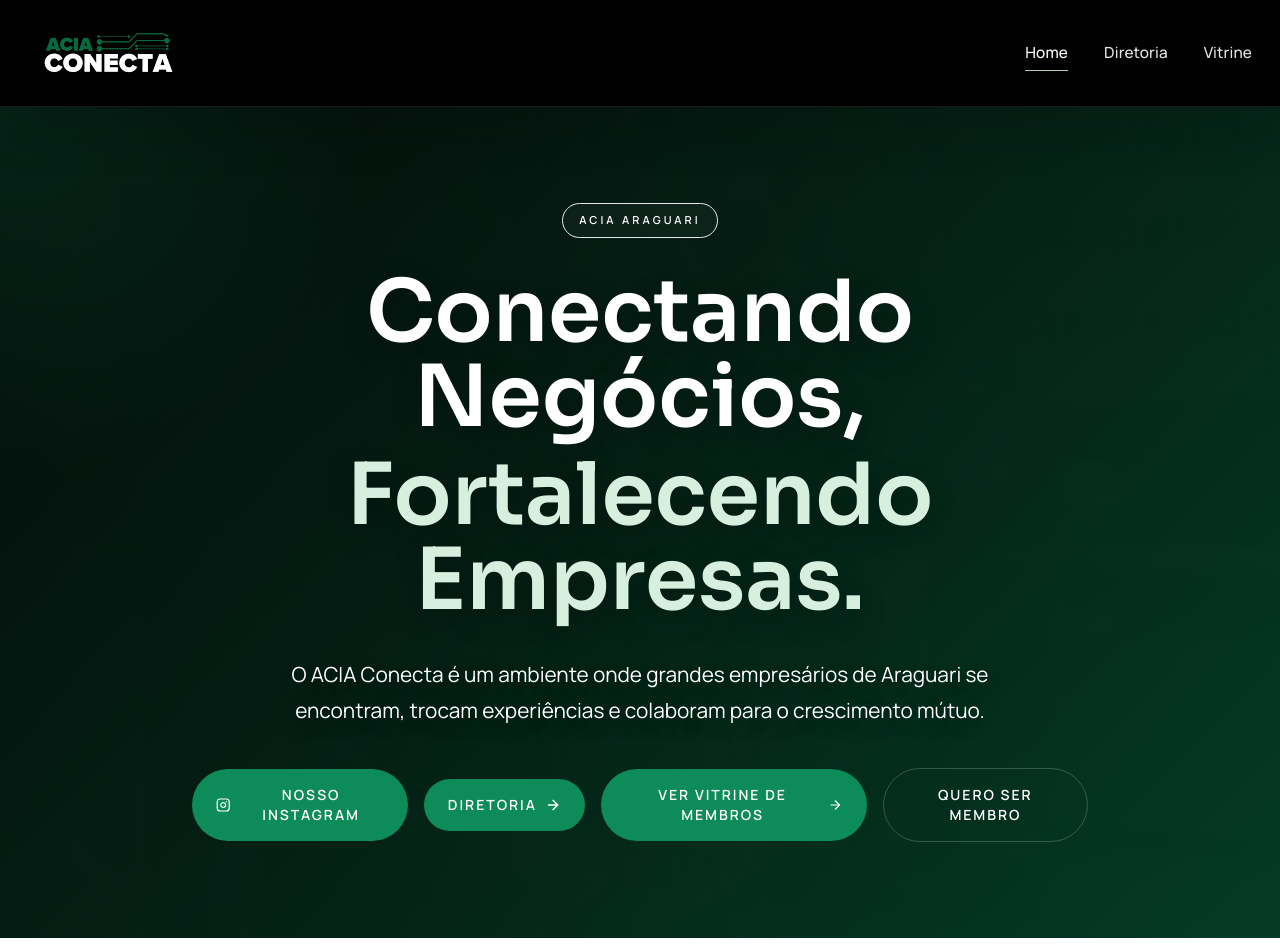
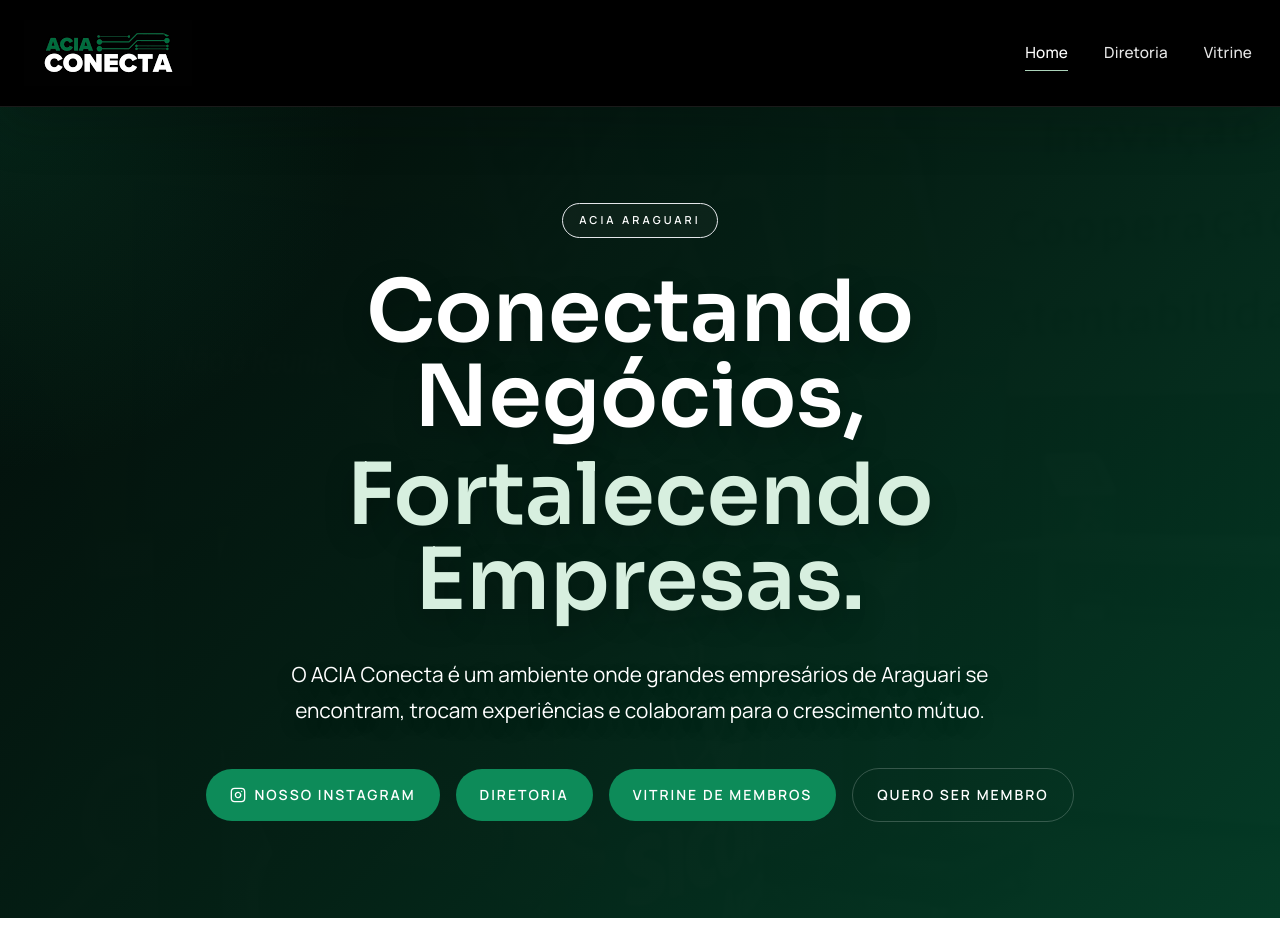
Before and after one commit to daydsonhugo/acia_conecta, a React (Vite) app: page / in a window 1280 px wide. Shown: the top 952 px of the page. Built offline with nearby package versions, Linux system fonts and the light colour scheme.

Commit message:
Comments out arrow icons from homepage buttons
Temporarily removes decorative arrow icons from navigation buttons
to simplify the UI or address potential design concerns without
affecting button functionality.

```diff
--- a/src/pages/HomePage.tsx
+++ b/src/pages/HomePage.tsx
@@ -52,14 +52,14 @@ export function HomePage() {
                 className="inline-flex items-center justify-center gap-2 rounded-full bg-conecta-500 px-6 py-4 text-sm font-semibold uppercase tracking-[0.14em] text-white transition hover:bg-conecta-400"
               >
                 Diretoria
-                <ArrowRight className="h-4 w-4" />
+                {/* <ArrowRight className="h-4 w-4" /> */}
               </Link>
               <Link
                 to="/vitrine"
                 className="inline-flex items-center justify-center gap-2 rounded-full bg-conecta-500 px-6 py-4 text-sm font-semibold uppercase tracking-[0.14em] text-white transition hover:bg-conecta-400"
               >
-                Ver Vitrine de Membros
-                <ArrowRight className="h-4 w-4" />
+                Vitrine de Membros
+                {/* <ArrowRight className="h-4 w-4" /> */}
               </Link>
               <a
                 href={membershipFormUrl}
```
